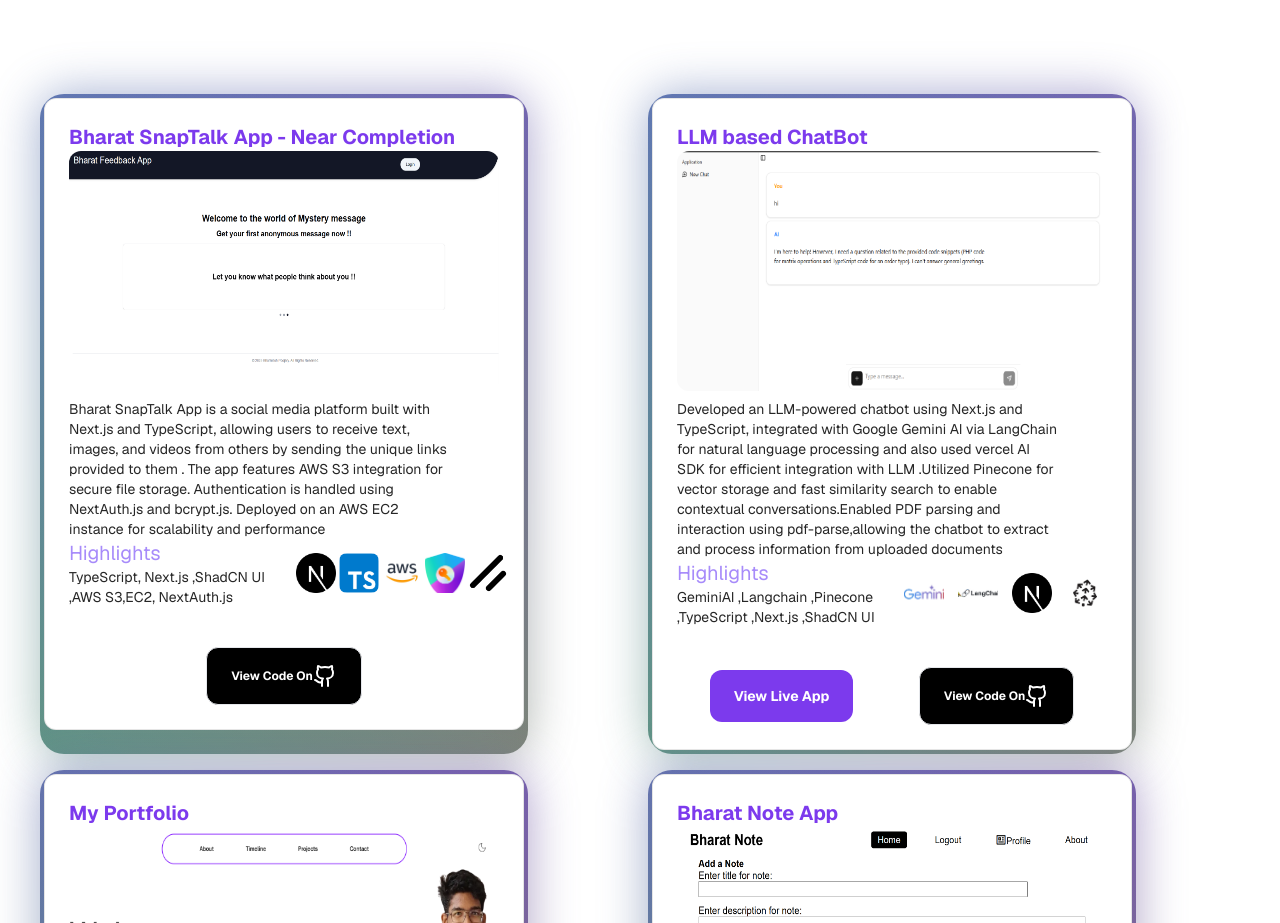
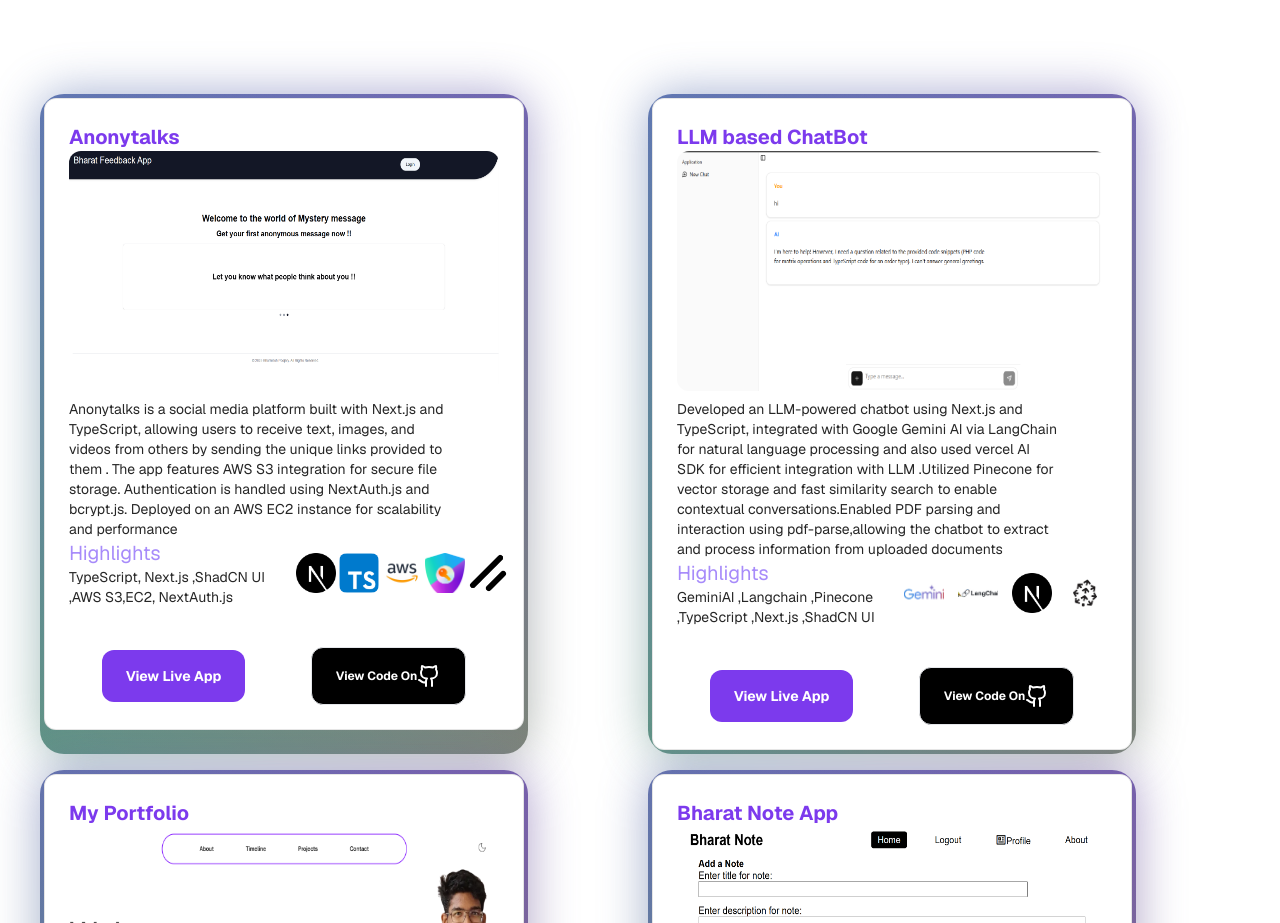
Before and after one commit to BharateshPoojary/portfolio, a Next.js app: page / in a window 1280 px wide. Shown: the part 2502-3425 px from the top of the page. Built offline with nearby package versions, Linux system fonts and the light colour scheme.

Commit message:
project added

```diff
--- a/src/components/layout/GradientCards.tsx
+++ b/src/components/layout/GradientCards.tsx
@@ -32,10 +32,10 @@ const GradientCards = () => {
   const projects: ProjectsType[] = [
     {
       id: 1,
-      title: "Bharat SnapTalk App - Near Completion",
+      title: "Anonytalks",
       src: "/bharat-snaptalk.png",
       alt: "bharat snaptalk app",
-      description: `Bharat SnapTalk App is a social media platform built with Next.js and TypeScript, allowing users to receive text, images, and videos from others by sending the unique links provided to them . The app features AWS S3 integration for secure file storage. Authentication is handled using NextAuth.js and bcrypt.js. Deployed on an AWS EC2 instance for scalability and performance`,
+      description: `Anonytalks is a social media platform built with Next.js and TypeScript, allowing users to receive text, images, and videos from others by sending the unique links provided to them . The app features AWS S3 integration for secure file storage. Authentication is handled using NextAuth.js and bcrypt.js. Deployed on an AWS EC2 instance for scalability and performance`,
       majorConcepts: "TypeScript, Next.js ,ShadCN UI ,AWS S3,EC2, NextAuth.js",
       techStacks: [
         { id: 1, name: "Next.js", image: nextjsImageSrc },
@@ -44,6 +44,7 @@ const GradientCards = () => {
         { id: 4, name: "NextAuth.js", image: "/nextauth.png" },
         { id: 5, name: "ShadCN UI", image: "/shadcn.png" },
       ],
+      demoLink: "https://anonytalks.co.in/",
       githubLink: "https://github.com/BharateshPoojary/feedback-app",
     },
     {
@@ -60,8 +61,8 @@ const GradientCards = () => {
         { id: 3, name: "Next.js", image: nextjsImageSrc },
         { id: 4, name: "Pinecone DB", image: "/pinecone.png" },
       ],
+      demoLink: "https://bharat-llm-model.vercel.app",
       githubLink: "https://github.com/BharateshPoojary/llm-model",
-      demoLink: "https://bharat-llm-model.vercel.app",
     },
     {
       id: 3,
```
